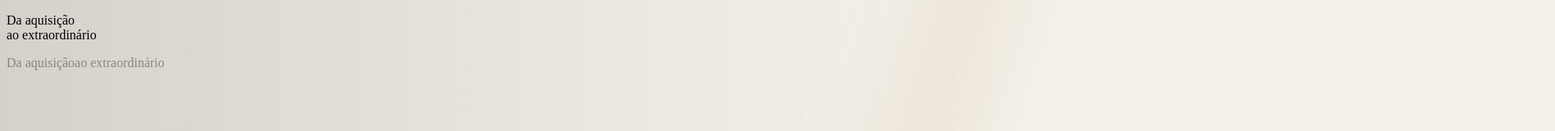
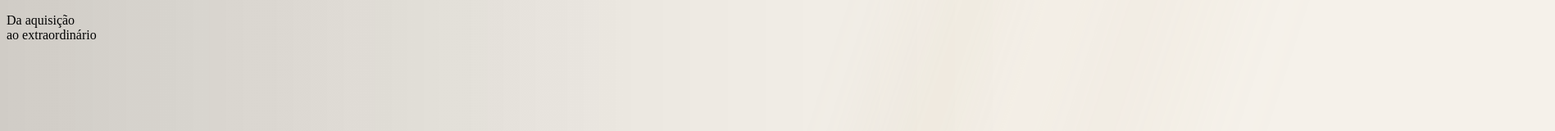
Before and after one commit to sofia-lozano-huntz/siteamatolima, a Next.js app: page / in a window 1280 px wide. Shown: the top 160 px of the page at 82% size, 1897 px wide, since content can reach past the window. Built offline with nearby package versions, Linux system fonts and the light colour scheme.

Commit message:
Update IntroExperience.tsx

```diff
--- a/components/intro/IntroExperience.tsx
+++ b/components/intro/IntroExperience.tsx
@@ -3,7 +3,6 @@
 import { useEffect, useRef } from "react";
 import IntroLines from "./IntroLines";
 import IntroStoneReveal from "./IntroStoneReveal";
-import IntroText from "./IntroText";
 import { createIntroTimeline } from "@/lib/intro/intro-timeline";
 
 export default function IntroExperience() {
@@ -26,9 +25,30 @@ export default function IntroExperience() {
       aria-hidden="true"
     >
       <div className="intro-bg absolute inset-0 bg-[#F5F1EA]" />
-      <IntroText />
-      <IntroLines />
-      <IntroStoneReveal />
+
+      <div className="absolute inset-0 flex items-center">
+        <div className="intro-rail ml-[8vw] w-[min(76vw,420px)]">
+          <div className="relative mb-8 h-[220px] md:mb-10 md:h-[300px]">
+            <IntroLines />
+            <IntroStoneReveal />
+          </div>
+
+          <div className="intro-text-wrap relative z-20">
+            <p className="intro-text text-[clamp(2rem,5vw,4.5rem)] font-light leading-[0.95] tracking-[-0.04em] text-[#6E6253]">
+              <span className="text-part text-part-1 block opacity-0">
+                Da aquisição
+              </span>
+              <span className="text-part text-part-2 block opacity-0">
+                ao extraordinário
+              </span>
+            </p>
+
+            <div className="phrase-sweep-wrap relative mt-[-5.2rem] h-[7rem] overflow-hidden md:mt-[-6.2rem] md:h-[8rem]">
+              <div className="light-sweep phrase-sweep" />
+            </div>
+          </div>
+        </div>
+      </div>
     </div>
   );
 }
```
